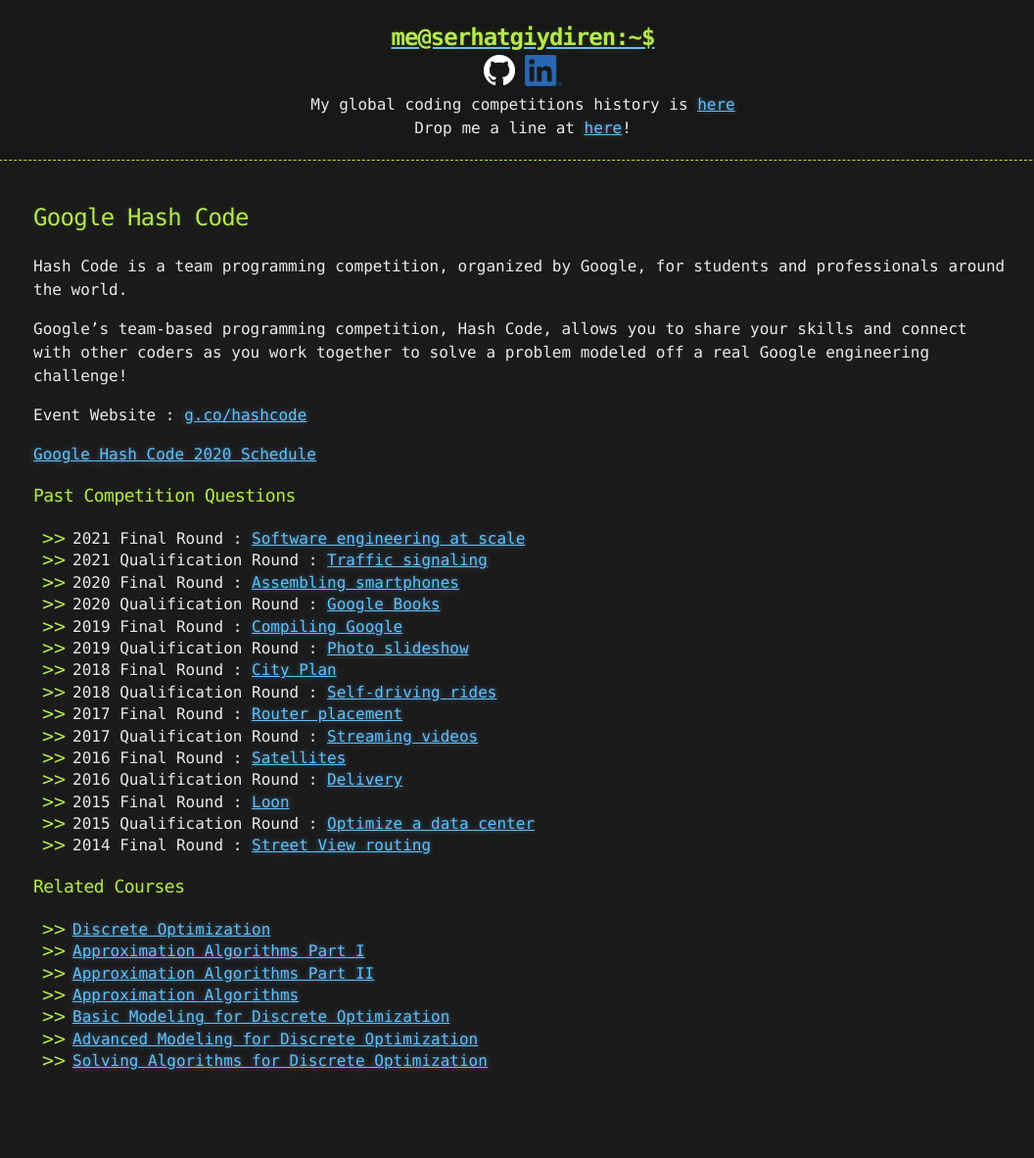
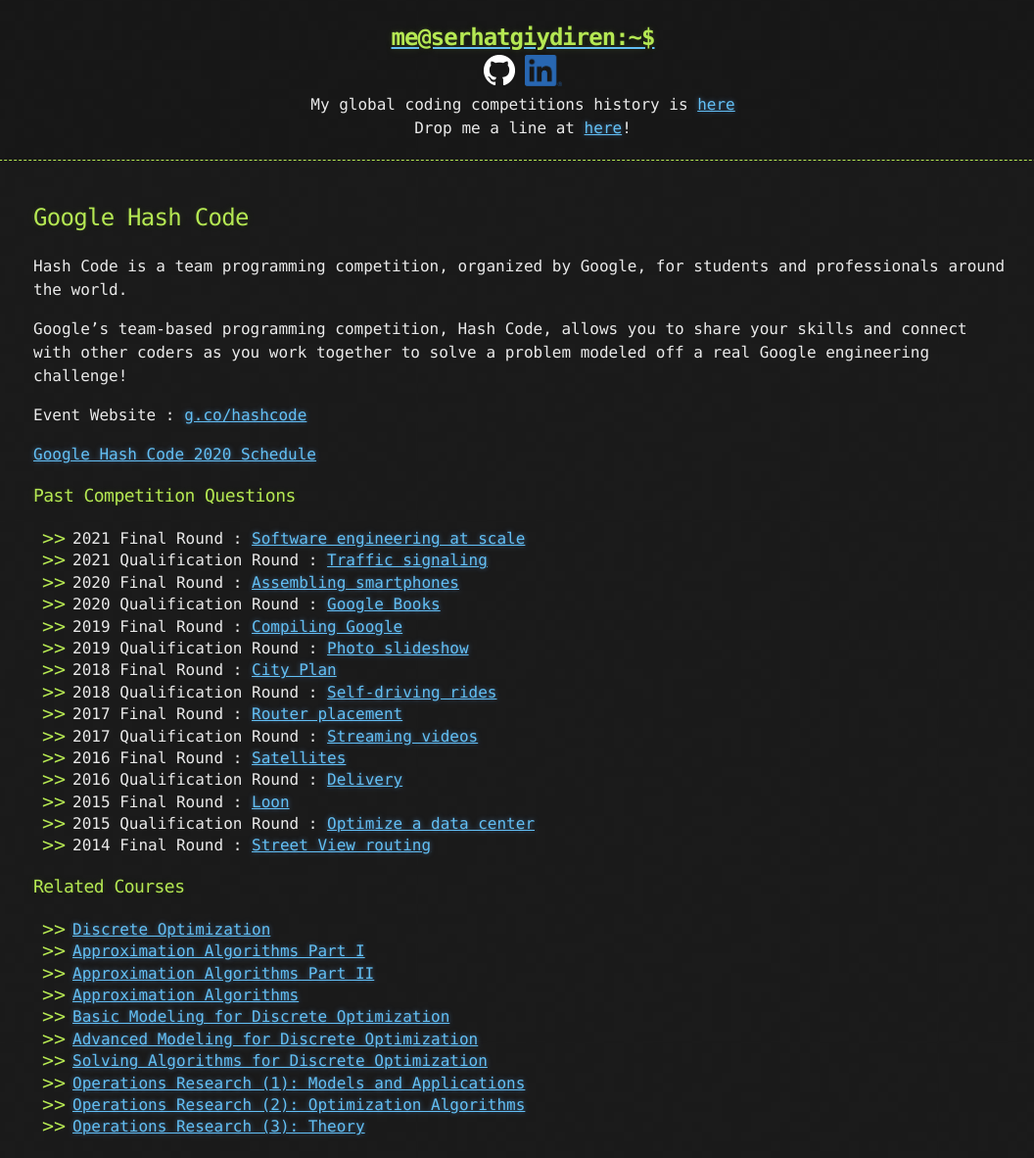
Before and after one commit to goodHunter27/serhatgiydiren.github.io, a Jekyll site: the page built from _posts/2020-01-02-google-hash-code.md, in a window 1280 px wide. Shown: the whole page at 98% size, without its empty margins (106-1162 px from the left). Built offline with Jekyll 4.4.1, drawn with Linux system fonts in a browser that asks for light colours; before the commit the page ends 1115 px from its top, so only the background shows below that.

Commit message:
Update 2020-01-02-google-hash-code.md

```diff
--- a/_posts/2020-01-02-google-hash-code.md
+++ b/_posts/2020-01-02-google-hash-code.md
@@ -38,3 +38,6 @@
 * [Basic Modeling for Discrete Optimization](https://www.coursera.org/learn/basic-modeling){:target="_blank"}
 * [Advanced Modeling for Discrete Optimization](https://www.coursera.org/learn/advanced-modeling){:target="_blank"}
 * [Solving Algorithms for Discrete Optimization](https://www.coursera.org/learn/solving-algorithms-discrete-optimization){:target="_blank"}
+* [Operations Research (1): Models and Applications](https://www.coursera.org/learn/operations-research-modeling){:target="_blank"}
+* [Operations Research (2): Optimization Algorithms](https://www.coursera.org/learn/operations-research-algorithms){:target="_blank"}
+* [Operations Research (3): Theory](https://www.coursera.org/learn/operations-research-theory){:target="_blank"}
```
